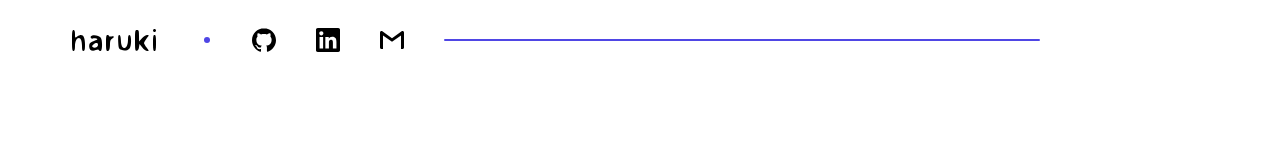
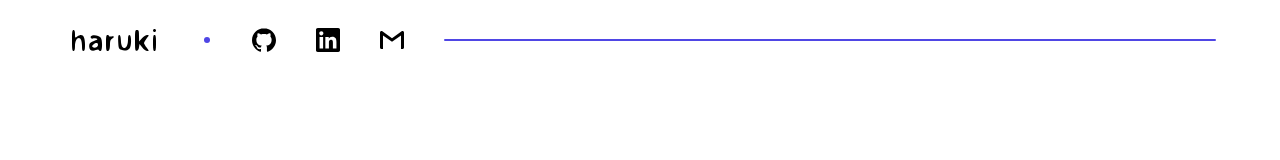
Before and after one commit to HarukiNguyen/portfolio, a React (Vite) app: page / in a window 1280 px wide. Shown: the top 160 px of the page. Built offline with nearby package versions, Linux system fonts and the light colour scheme.

Commit message:
feat: Header > remove DecorationDash's padding on laptop and desktop

```diff
--- a/src/layouts/Header.jsx
+++ b/src/layouts/Header.jsx
@@ -17,7 +17,7 @@ function Header() {
           <SocialMedias />
         </div>
       </div>
-      <div className="hidden pl-5 tablet:flex tablet:grow laptop:pr-20 desktop:pr-44">
+      <div className="hidden pl-5 tablet:flex tablet:grow">
         <DecorationDash />
       </div>
     </header>
```
